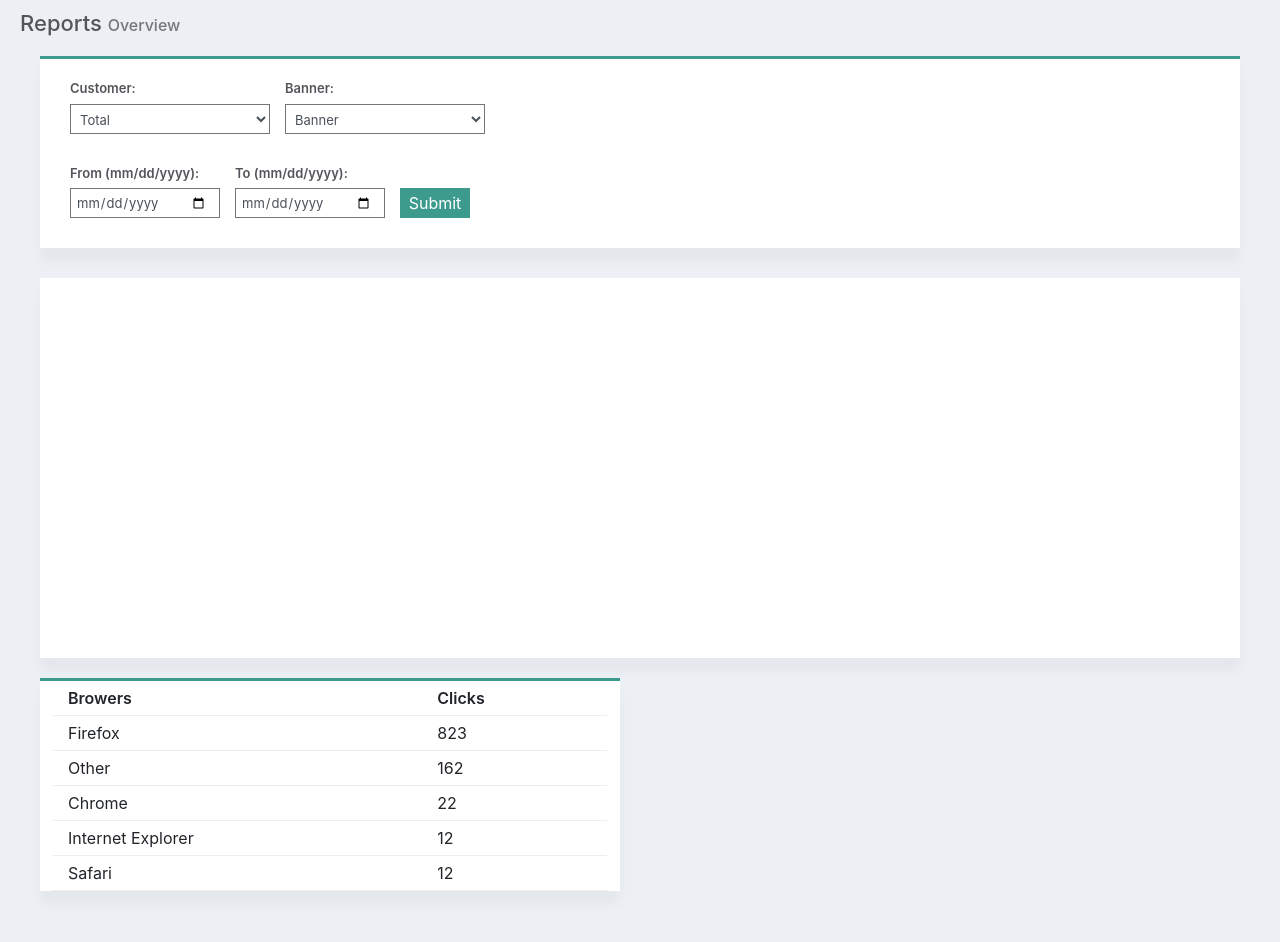
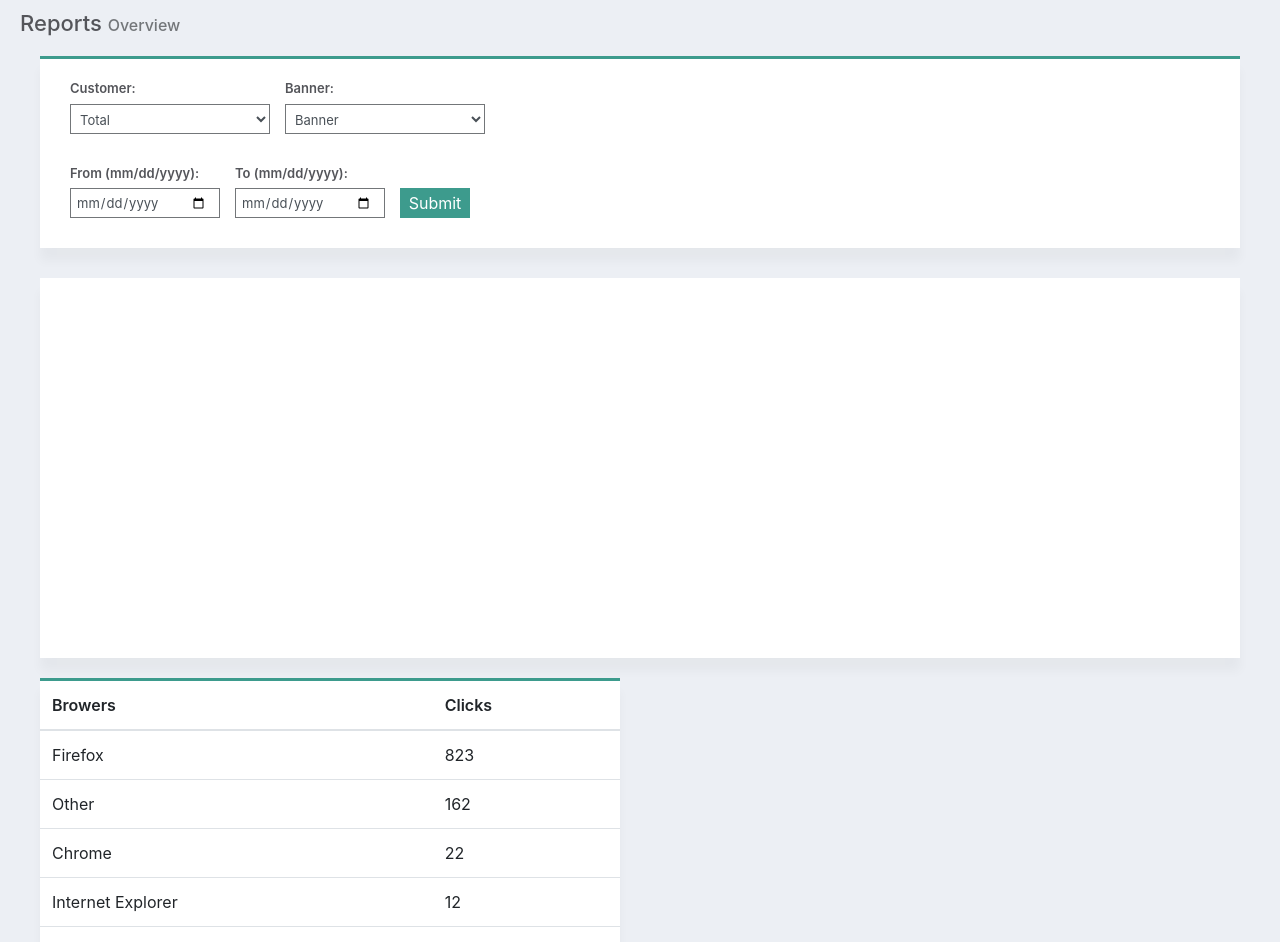
Before and after one commit to Panhara28/ads_campaige, a Next.js app: page / in a window 1280 px wide. Shown: the top 942 px of the page. Built offline with nearby package versions, Linux system fonts and the light colour scheme.

Commit message:
Fixed table

```diff
--- a/components/report/index.tsx
+++ b/components/report/index.tsx
@@ -8,6 +8,7 @@ import {
   Button,
   Row,
   Col,
+  Table,
 } from "react-bootstrap";
 
 export const Overview: React.FC<any> = (): any => {
@@ -106,63 +107,65 @@ export const Overview: React.FC<any> = (): any => {
       </div>
 
       <div className={styled.chartContainer}>
-        <div className={styled.chart}>
-
-        </div>
+        <div className={styled.chart}></div>
       </div>
 
       <div className={styled.dataSetsContainer}>
         <div className={styled.dataSetsLeft}>
-          <div className={styled.dataTable}>
-            <Row className={styled.dataItem}>
-              <Col xs={8}>
+          <Table className={styled.dataTable}>
+            <thead className={styled.dataItem}>
+              <tr>
+                <th>
                   <p className={styled.dataTitle}>Browers</p>
-              </Col>
-              <Col xs={4}>
+                </th>
+                <th>
                   <p className={styled.dataTitle}>Clicks</p>
-              </Col>
-            </Row>
-            <Row className={styled.dataItem}>
-              <Col xs={8}>
+                </th>
+              </tr>
+            </thead>
+            <tbody>
+              <tr className={styled.dataItem}>
+                <td>
                   <p className={styled.dataText}>Firefox</p>
-              </Col>
-              <Col xs={4}>
+                </td>
+                <td xs={4}>
                   <p className={styled.dataText}>823</p>
-              </Col>
-            </Row>
-            <Row className={styled.dataItem}>
-              <Col xs={8}>
+                </td>
+              </tr>
+              <tr className={styled.dataItem}>
+                <td>
                   <p className={styled.dataText}>Other</p>
-              </Col>
-              <Col xs={4}>
+                </td>
+                <td>
                   <p className={styled.dataText}>162</p>
-              </Col>
-            </Row>
-            <Row className={styled.dataItem}>
-              <Col xs={8}>
+                </td>
+              </tr>
+              <tr className={styled.dataItem}>
+                <td>
                   <p className={styled.dataText}>Chrome</p>
-              </Col>
-              <Col xs={4}>
+                </td>
+                <td>
                   <p className={styled.dataText}>22</p>
-              </Col>
-            </Row>
-            <Row className={styled.dataItem}>
-              <Col xs={8}>
+                </td>
+              </tr>
+              <tr className={styled.dataItem}>
+                <td>
                   <p className={styled.dataText}>Internet Explorer</p>
-              </Col>
-              <Col xs={4}>
+                </td>
+                <td>
                   <p className={styled.dataText}>12</p>
-              </Col>
-            </Row>
-            <Row className={styled.dataItem}>
-              <Col xs={8}>
+                </td>
+              </tr>
+              <tr className={styled.dataItem}>
+                <td>
                   <p className={styled.dataText}>Safari</p>
-              </Col>
-              <Col xs={4}>
+                </td>
+                <td>
                   <p className={styled.dataText}>12</p>
-              </Col>
-            </Row>
-          </div>
+                </td>
+              </tr>
+            </tbody>
+          </Table>
         </div>
       </div>
     </div>
--- a/components/report/report.module.scss
+++ b/components/report/report.module.scss
@@ -184,6 +184,10 @@ $borderColor: rgb(61, 155, 141);
   width: 100%;
   padding: 10px 40px 20px 40px;
   background-color: $backgroundColor;
+
+  @media screen and (max-width: 768px) {
+    padding: 10px 20px 20px 20px;
+  }
 }
 
 .chart {
```
Lines whose indentation alone changed are shown as unchanged.
